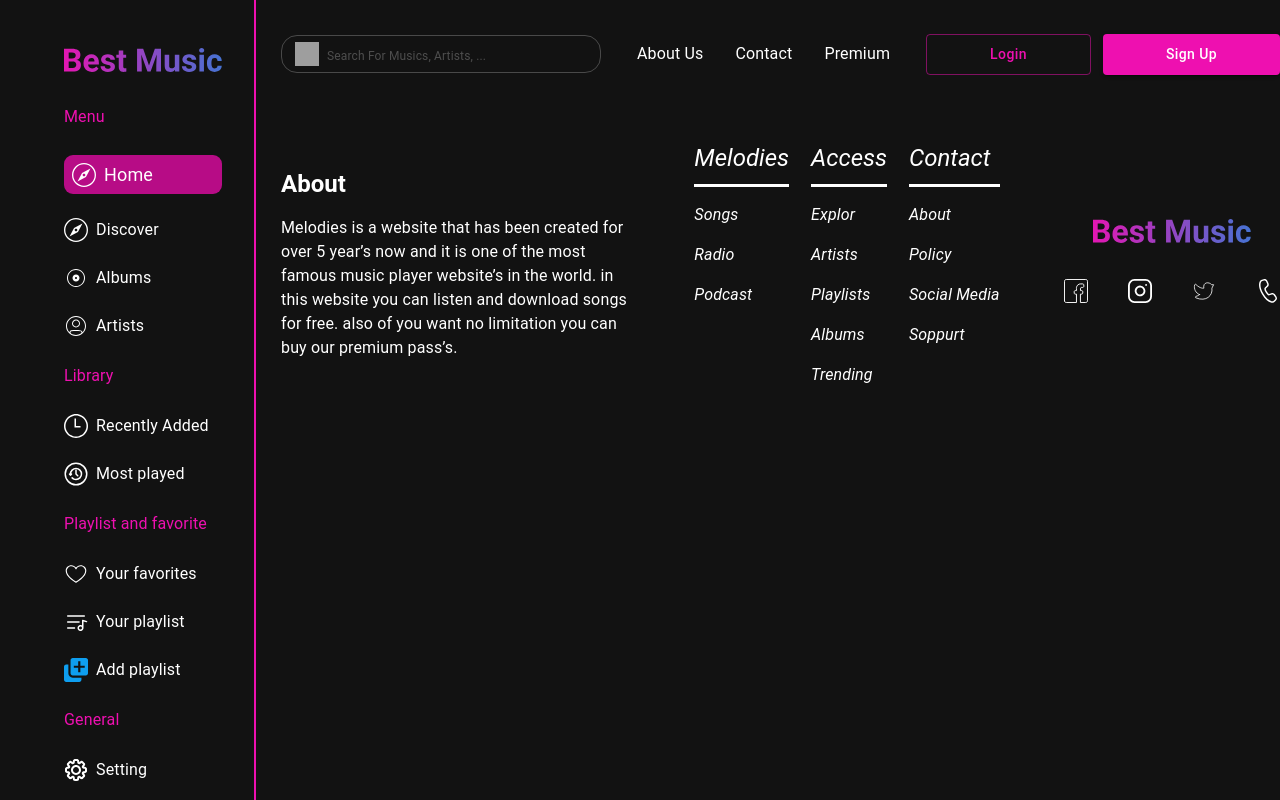
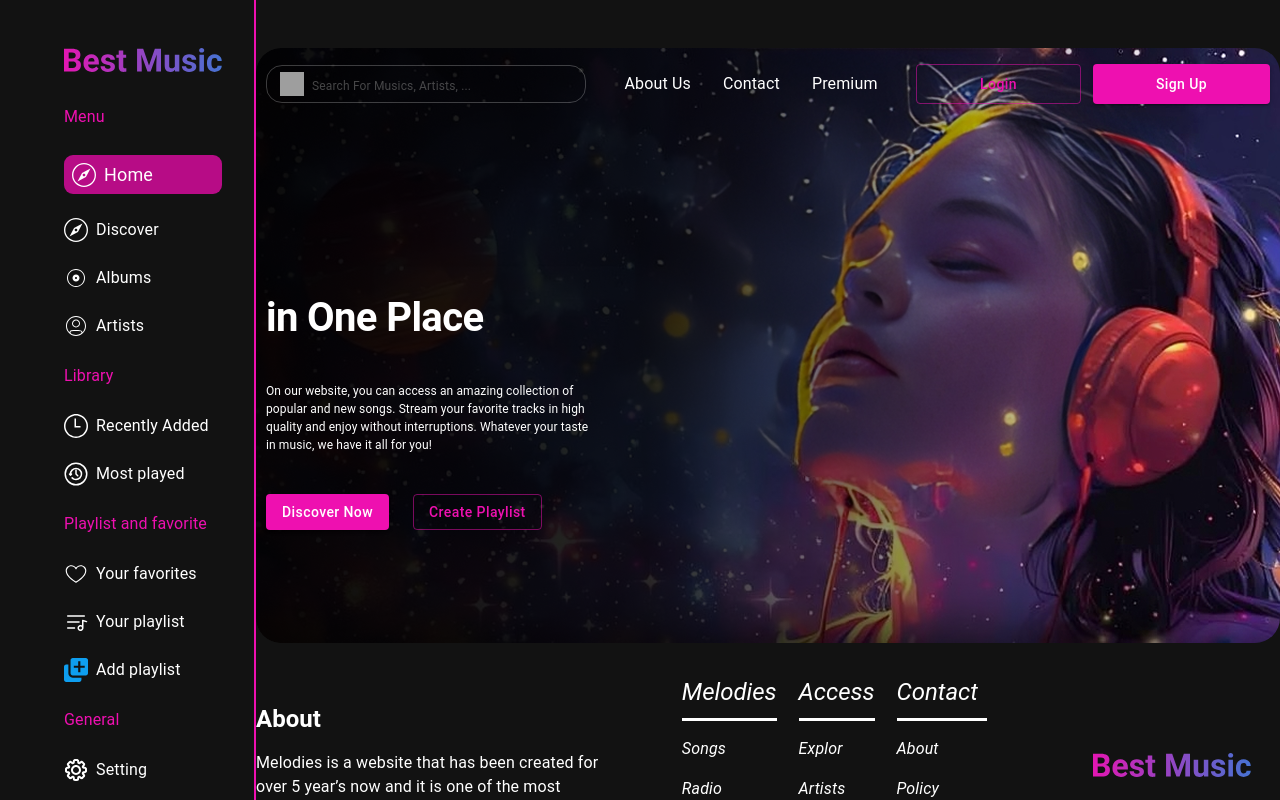
Before and after one commit to ElyorTuyliyev/music-app, a Next.js app: page / in a window 1280 px wide. Shown: the top 800 px of the page. Built offline with nearby package versions, Linux system fonts and the light colour scheme; grey boxes are pictures that could not be loaded; what @mui/material-nextjs would draw is missing.

Commit message:
add home

```diff
--- /dev/null
+++ b/src/app/(pages)/home/home.ts
@@ -0,0 +1,36 @@
+"use client";
+import styled from "@emotion/styled";
+import homeBc from "@/src/assets/main-bc-mg.png";
+import theme from "@/src/theme/theme";
+
+export const HomeStyle = styled.div`
+  .home {
+    width: 100%;
+    min-height: 595px;
+    background-size: cover;
+    border-radius: 25px;
+    display: flex;
+    justify-content: end;
+    flex-direction: column;
+    padding: 0 10px 113px 10px;
+    margin: 48px 0 0 0;
+    background-repeat: no-repeat;
+    background-image: url(${homeBc.src});
+  }
+
+  .home__into {
+    width: 325px;
+    display: flex;
+    flex-direction: column;
+    gap: ${theme.spacing(5)};
+  }
+
+  .home__subtitle {
+    font-size: 12px;
+  }
+
+  .home__btns {
+    display: flex;
+    gap: ${theme.spacing(3)};
+  }
+`;
--- /dev/null
+++ b/src/app/(pages)/home/page.tsx
@@ -0,0 +1,28 @@
+import { Box, Button, Typography } from "@mui/material";
+import { HomeStyle } from "./home";
+
+export default function HomePage() {
+  return (
+    <HomeStyle>
+      <main className="main">
+        <section className="home">
+          <Box className="home__into">
+            <Typography className="home__title" variant="h1">
+              in One Place
+            </Typography>
+            <Typography className="home__subtitle">
+              On our website, you can access an amazing collection of popular
+              and new songs. Stream your favorite tracks in high quality and
+              enjoy without interruptions. Whatever your taste in music, we have
+              it all for you!
+            </Typography>
+            <Box className="home__btns">
+              <Button variant="contained">Discover Now</Button>
+              <Button variant="outlined">Create Playlist</Button>
+            </Box>
+          </Box>
+        </section>
+      </main>
+    </HomeStyle>
+  );
+}
--- a/src/app/layout.tsx
+++ b/src/app/layout.tsx
@@ -26,7 +26,7 @@ export default function RootLayout({
             <Box
               sx={{
                 display: "flex",
-                gap: "25px",
+                justifyContent: "space-between",
               }}
             >
               <Sidebar />
@@ -36,8 +36,6 @@ export default function RootLayout({
                     maxWidth: "1031px",
                     width: "100%",
                     margin: "0 auto",
-                    display: "flex",
-                    flexDirection: "column",
                   }}
                 >
                   <Header />
--- a/src/app/page.tsx
+++ b/src/app/page.tsx
@@ -1,6 +1,7 @@
 import Image from "next/image";
 import Header from "../layout/Header/Header";
+import HomePage from "./(pages)/home/page";
 
 export default function Home() {
-  return <main></main>;
+  return <HomePage />;
 }
--- a/src/layout/Header/Header.tsx
+++ b/src/layout/Header/Header.tsx
@@ -1,13 +1,16 @@
+"use client";
 import Link from "next/link";
 import { Box, Button, InputAdornment, TextField } from "@mui/material";
 
 import { HeaderStyle } from "./header.style";
 import { AppIcon } from "../../components/Icon/icon";
+import { usePathname } from "next/navigation";
 
 export default function Header() {
+  const pathName = usePathname();
   return (
     <HeaderStyle>
-      <header className="header">
+      <header className={`header ${pathName === "/" ? "position" : ""}`}>
         <Box className="header__search-wrapper">
           <TextField
             fullWidth
--- a/src/layout/Header/header.style.ts
+++ b/src/layout/Header/header.style.ts
@@ -3,11 +3,22 @@ import theme from "@/src/theme/theme";
 import styled from "@emotion/styled";
 
 export const HeaderStyle = styled.div`
+  position: relative;
   .header {
     display: flex;
     align-items: center;
     justify-content: space-between;
-    padding: 34px 0;
+    padding: 36px 0;
+  }
+
+  .position {
+    position: absolute;
+    z-index: 999;
+    left: 0;
+    right: 0;
+    top: 48px;
+    bottom: 0;
+    padding: 36px 10px;
   }
 
   .header__search-wrapper {
```
